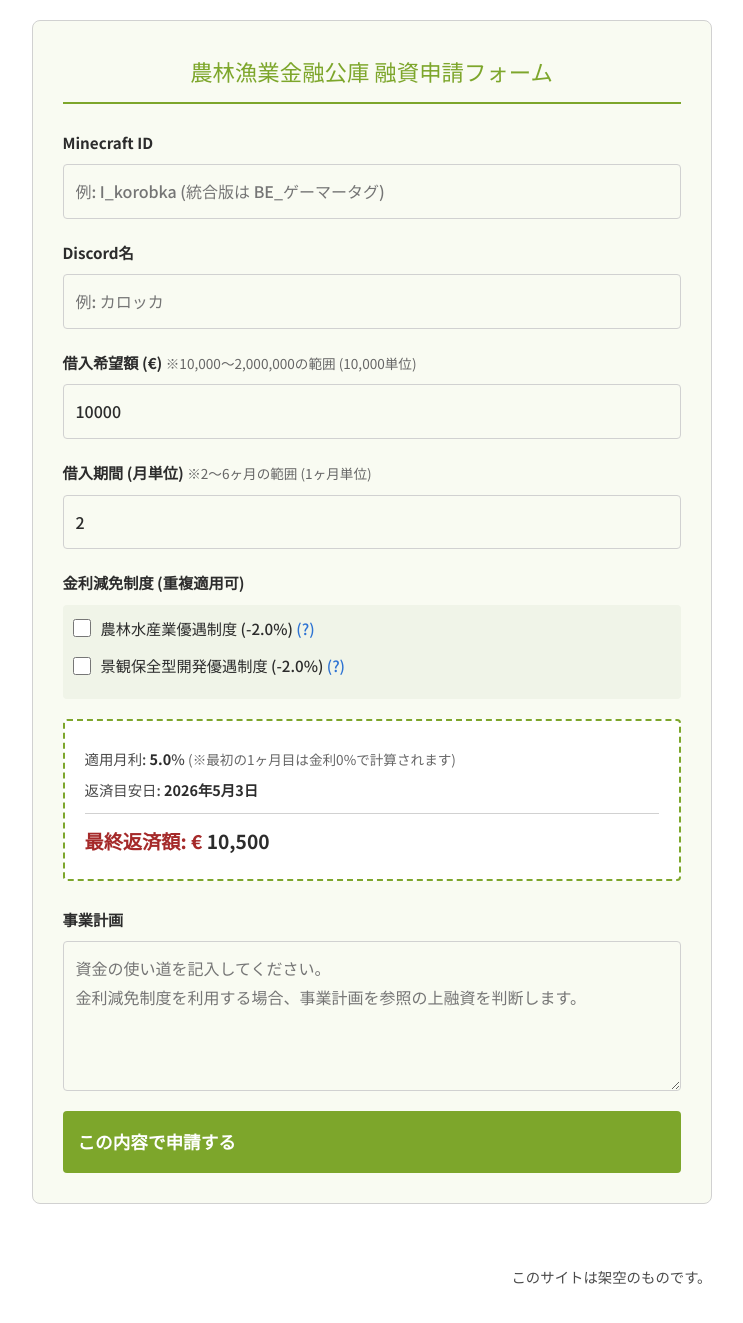
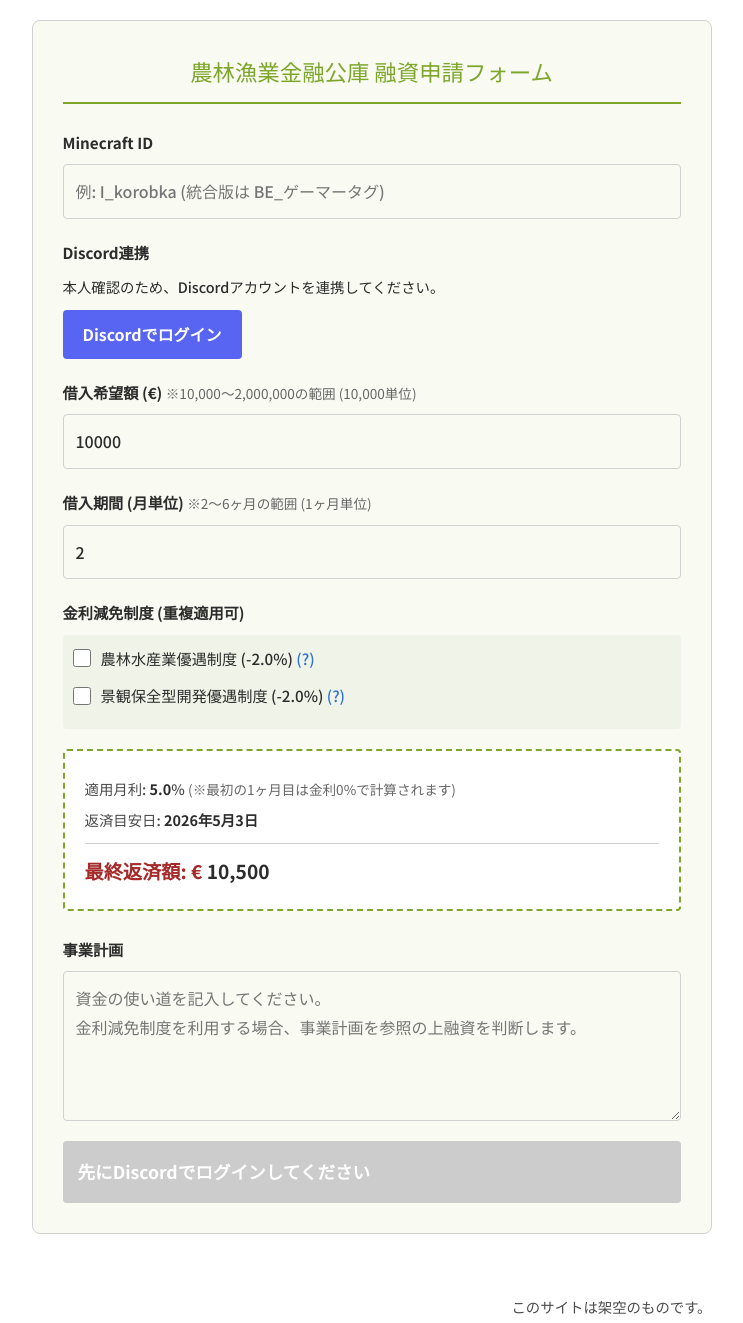
Before and after one commit to AF3C/af3c-website, a plain HTML site: page pages/financing.html in a window 1280 px wide. Shown: the part 300-1623 px from the top of the page, without its empty margins (261-1004 px from the left). Drawn offline with Linux system fonts and the light colour scheme.

Commit message:
Update financing.html

```diff
--- a/pages/financing.html
+++ b/pages/financing.html
@@ -49,10 +49,17 @@
 					<p class="error-text">Minecraft IDを入力してください。</p>
 				</div>
 
-				<div class="form-group">
-					<label for="discordname">Discord名</label>
-					<input type="text" id="discordname" placeholder="例: カロッカ" required>
-					<p class="error-text">Discord名を入力してください。</p>
+				<div id="discord-login-section" class="form-group">
+					<label>Discord連携</label>
+					<p style="font-size: 0.9rem; margin-bottom: 10px;">本人確認のため、Discordアカウントを連携してください。</p>
+					<a href="https://discord.com/api/oauth2/authorize?client_id=1478317793689473127&redirect_uri=https%3A%2F%2Faf3c-api.reale-korobka.com%2Fauth%2Fcallback&response_type=code&scope=identify" id="discordLoginBtn" style="display:inline-block; padding:10px 20px; background:#5865F2; color:white; border-radius:4px; text-decoration:none; font-weight:bold;">Discordでログイン</a>
+				</div>
+
+				<div id="discord-info-section" class="form-group" style="display:none;">
+					<label>Discordアカウント</label>
+					<p>✅ 連携完了：<span id="display-discord-name" style="font-weight:bold; color:var(--main-green);"></span></p>
+					<input type="hidden" id="discordname" required>
+					<input type="hidden" id="discord_id" required>
 				</div>
 
 				<div class="form-group">
@@ -108,6 +115,30 @@
 
 		<script>
 		const baseRate = 5.0;
+
+		window.addEventListener('DOMContentLoaded', () => {
+			const urlParams = new URLSearchParams(window.location.search);
+			const discordName = urlParams.get('discord_name');
+			const discordId = urlParams.get('discord_id');
+			const submitBtn = document.getElementById('submitBtn');
+
+			if (discordName && discordId) {
+				// ログイン成功時：ボタンを隠して名前を表示
+				document.getElementById('discord-login-section').style.display = 'none';
+				document.getElementById('discord-info-section').style.display = 'block';
+				document.getElementById('display-discord-name').innerText = discordName;
+				document.getElementById('discordname').value = discordName;
+				document.getElementById('discord_id').value = discordId;
+
+				// URLを綺麗にする（パラメータを消す）
+				window.history.replaceState({}, document.title, window.location.pathname);
+			} else {
+				// 未ログイン時：申請ボタンを押せなくする
+				submitBtn.disabled = true;
+				submitBtn.innerText = "先にDiscordでログインしてください";
+				submitBtn.style.backgroundColor = "#ccc";
+			}
+		});
 
 		function updatePreview() {
 			const amountInput = document.getElementById('amount');
```
